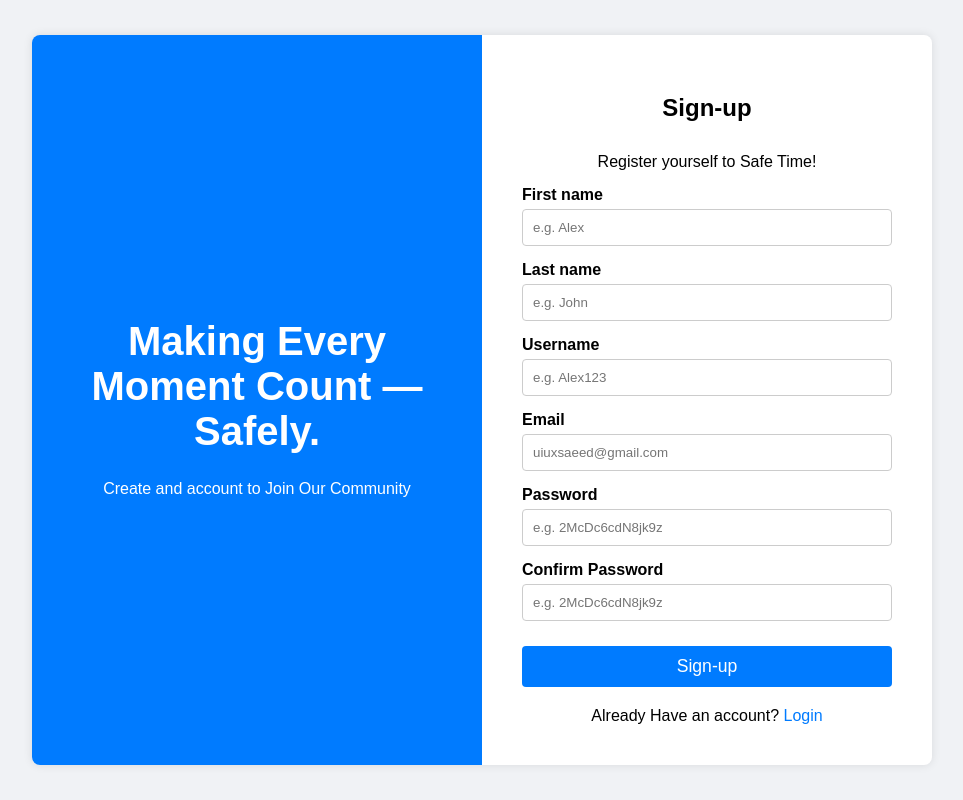
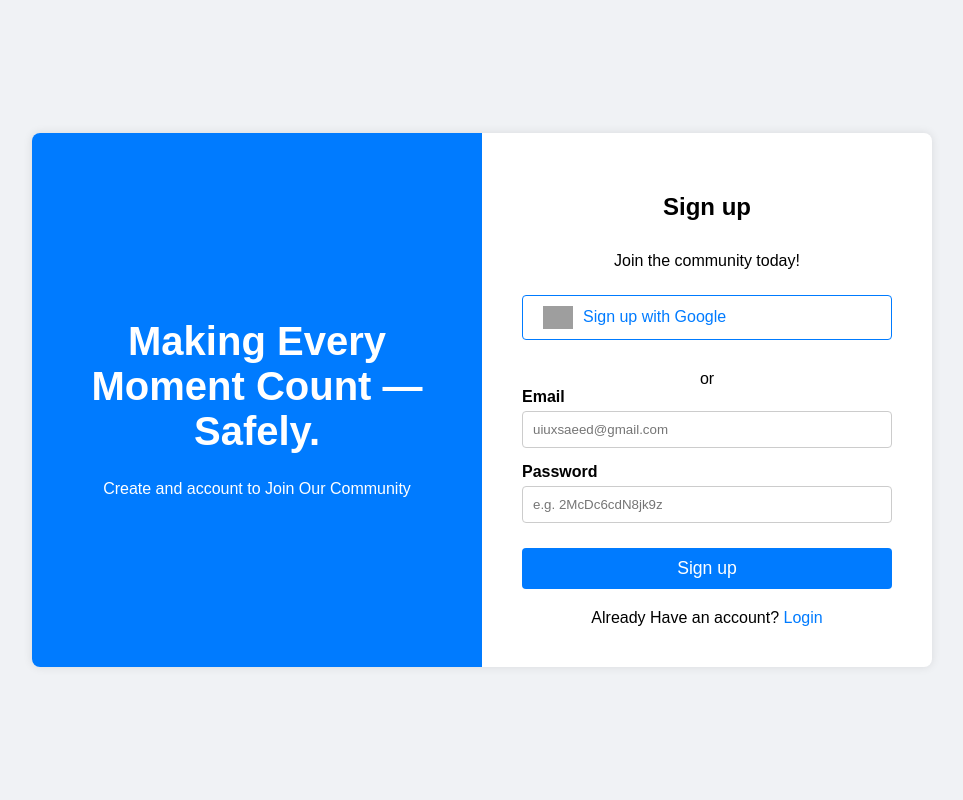
Before and after one commit to aodre12/IT36A-IAS2, a PHP site: page /signup.php in a window 1280 px wide. Shown: the whole page, without its empty margins (158-1121 px from the left). Run offline with PHP 8.4, Linux system fonts and the light colour scheme; grey boxes are pictures that could not be loaded.

Commit message:
added things in signup and edited style

```diff
--- a/signup.php
+++ b/signup.php
@@ -1,26 +1,15 @@
 <?php
 if ($_SERVER["REQUEST_METHOD"] == "POST") {
     // Collect value of input field
-    $first_name = $_POST['first_name'];
-    $last_name = $_POST['last_name'];
-    $username = $_POST['username'];
     $email = $_POST['email'];
     $password = $_POST['password'];
-    $confirm_password = $_POST['confirm_password'];
 
     // Basic validation (you would do more thorough validation in a real application)
-    if (!empty($first_name) && !empty($last_name) && !empty($username) && !empty($email) && !empty($password) && !empty($confirm_password)) {
-        if ($password === $confirm_password) {
-            echo "<h2>Sign Up Attempt:</h2>";
-            echo "<p>First Name: " . htmlspecialchars($first_name) . "</p>";
-            echo "<p>Last Name: " . htmlspecialchars($last_name) . "</p>";
-            echo "<p>Username: " . htmlspecialchars($username) . "</p>";
-            echo "<p>Email: " . htmlspecialchars($email) . "</p>";
-            echo "<p>Password: " . htmlspecialchars($password) . "</p>";
-            // In a real application, you would process the registration here.
-        } else {
-            echo "<p>Password and Confirm Password do not match.</p>";
-        }
+    if (!empty($email) && !empty($password)) {
+        echo "<h2>Sign Up Attempt:</h2>";
+        echo "<p>Email: " . htmlspecialchars($email) . "</p>";
+        echo "<p>Password: " . htmlspecialchars($password) . "</p>\n";
+        // In a real application, you would process the registration here.
     } else {
         echo "<p>Please fill in all fields.</p>";
     }
@@ -42,21 +31,11 @@ if ($_SERVER["REQUEST_METHOD"] == "POST") {
             <p>Create and account to Join Our Community</p>
         </div>
         <div class="right-panel">
-            <h2>Sign-up</h2>
-            <p>Register yourself to Safe Time!</p>
+            <h2>Sign up</h2>
+            <p>Join the community today!</p>
+            <button class="google-signin-button"><img src="https://img.icons8.com/color/48/000000/google-logo.png" alt="Google" width="30"> Sign up with Google</button>
+            <div class="options">or</div>
             <form action="signup.php" method="post">
-                <div class="form-group">
-                    <label for="first_name">First name</label>
-                    <input type="text" id="first_name" name="first_name" placeholder="e.g. Alex">
-                </div>
-                <div class="form-group">
-                    <label for="last_name">Last name</label>
-                    <input type="text" id="last_name" name="last_name" placeholder="e.g. John">
-                </div>
-                 <div class="form-group">
-                    <label for="username">Username</label>
-                    <input type="text" id="username" name="username" placeholder="e.g. Alex123">
-                </div>
                 <div class="form-group">
                     <label for="email">Email</label>
                     <input type="email" id="email" name="email" placeholder="uiuxsaeed@gmail.com">
@@ -65,11 +44,7 @@ if ($_SERVER["REQUEST_METHOD"] == "POST") {
                     <label for="password">Password</label>
                     <input type="password" id="password" name="password" placeholder="e.g. 2McDc6cdN8jk9z">
                 </div>
-                <div class="form-group">
-                    <label for="confirm_password">Confirm Password</label>
-                    <input type="password" id="confirm_password" name="confirm_password" placeholder="e.g. 2McDc6cdN8jk9z">
-                </div>
-                <button type="submit">Sign-up</button>
+                <button type="submit">Sign up</button>
             </form>
              <div class="create-account">
                     Already Have an account? <a href="login.php">Login</a>
--- a/style.css
+++ b/style.css
@@ -110,6 +110,25 @@ button:hover {
     background-color: #0056b3;
 }
 
+.google-signin-button {
+    background-color: #fff;
+    color: #007bff;
+    border: 1px solid #007bff;
+    padding: 10px 15px;
+    border-radius: 4px;
+    cursor: pointer;
+    font-size: 1em;
+    display: flex;
+    align-items: center;
+    justify-content: flex-start;
+    margin-bottom: 15px;
+    padding-left: 20px;
+}
+
+.google-signin-button img {
+    margin-right: 10px;
+}
+
 .options {
     text-align: center;
     margin-top: 15px;
```
